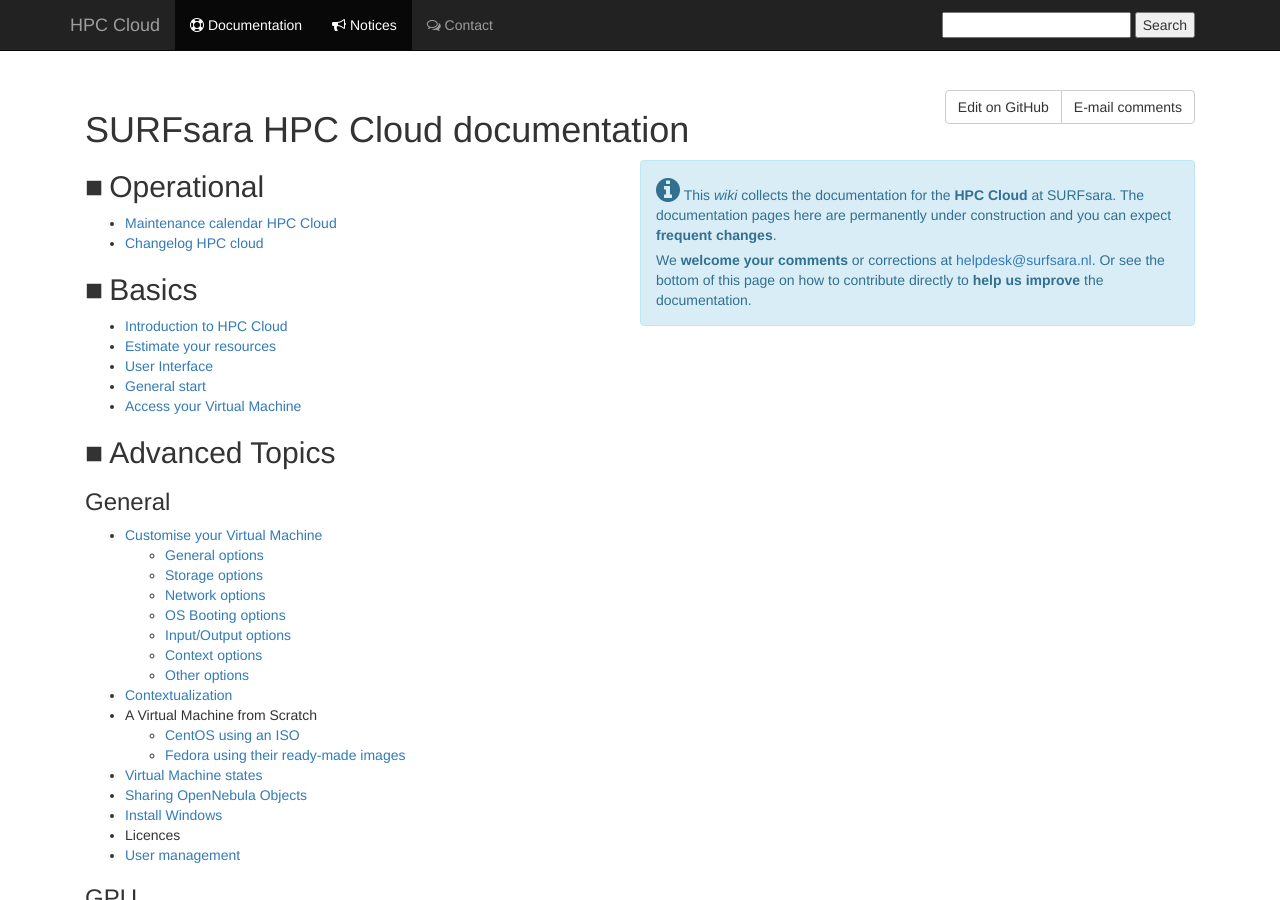
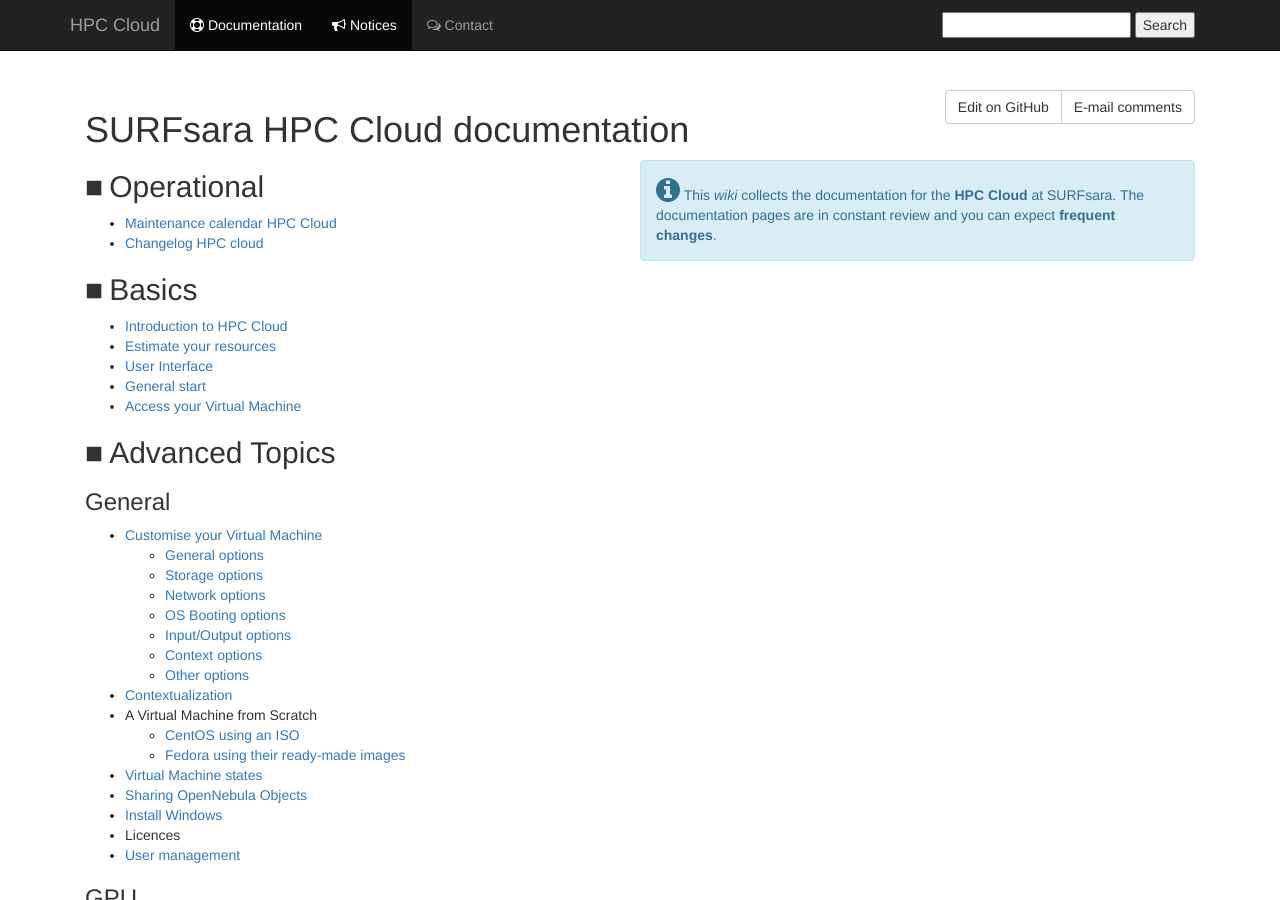
Before and after one commit to sara-nl/clouddocs, a Jekyll site: the page built from index.markdown, in a window 1280 px wide and 900 px high. Built offline with Jekyll 4.4.1, drawn with Linux system fonts in a browser that asks for light colours; nearby versions of some CDN libraries; our own code applies the rules of GitHub Pages for plain Markdown files.

Commit message:
Update index.markdown

```diff
--- a/index.markdown
+++ b/index.markdown
@@ -5,9 +5,7 @@
 
 <div class="alert alert-info" style="float:right;max-width:50%;" markdown="1">
 <i class="fa fa-info-circle fa-2x" aria-hidden="true"></i>
-This _wiki_ collects the documentation for the **HPC Cloud** at SURFsara. The documentation pages here are permanently under construction and you can expect **frequent changes**.
-
-We **welcome your comments** or corrections at [helpdesk@surfsara.nl](mailto:helpdesk@surfsara.nl?subject=HPC%20Cloud%20documentation%20comments). Or see the bottom of this page on how to contribute directly to **help us improve** the documentation.
+This _wiki_ collects the documentation for the **HPC Cloud** at SURFsara. The documentation pages are in constant review and you can expect **frequent changes**.
 </div>
 
 ## Operational
```
